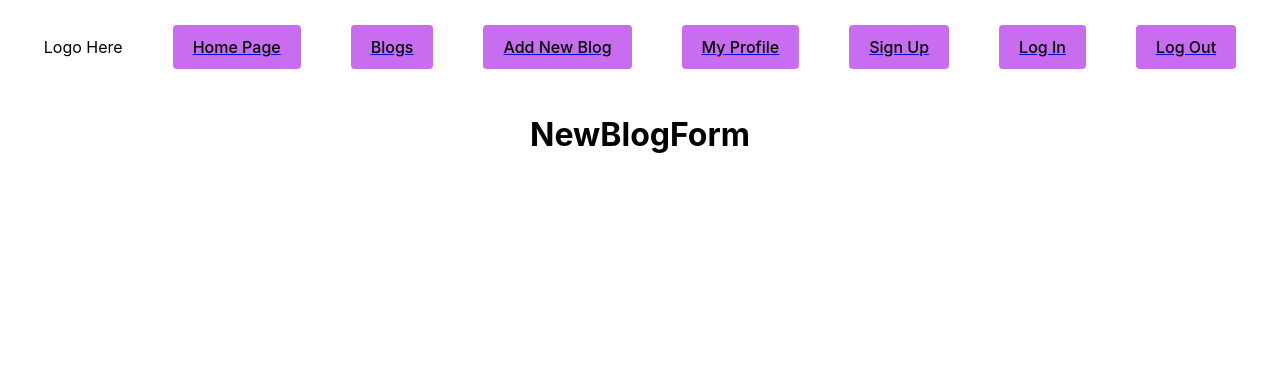
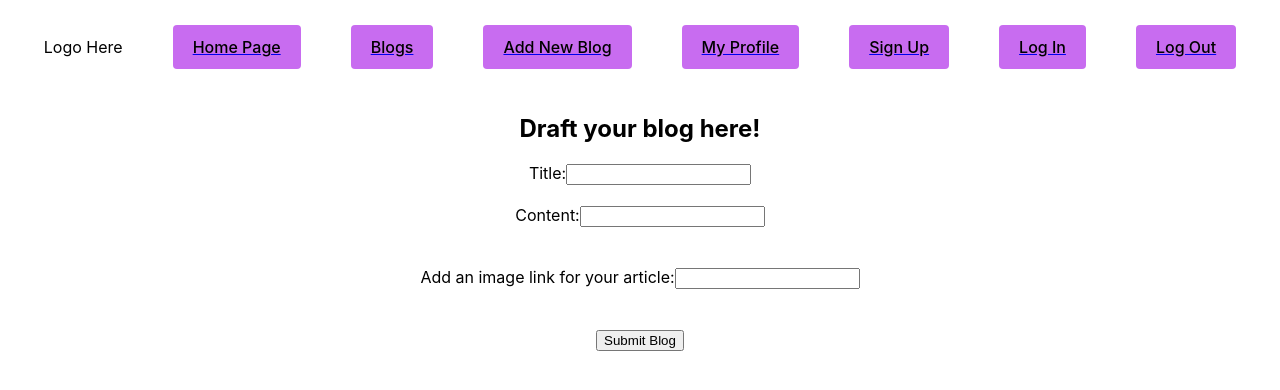
Before and after one commit to erobbi/blog-app-frontend, a React (Create React App) app: page /blogs/new in a window 1280 px wide. Shown: the top 390 px of the page. Built offline with nearby package versions, Linux system fonts and the light colour scheme.

Commit message:
added bare bones new blog form

```diff
--- a/src/NewBlogForm.js
+++ b/src/NewBlogForm.js
@@ -1,7 +1,70 @@
+import { useState } from "react";
+
 function NewBlogForm() {
-    return(
-        <h1>NewBlogForm </h1>
-    )
+  const [title, setTitle] = useState("");
+  const [content, setContent] = useState("");
+  const [img_url, setImg_url] = useState("");
+  const [errors, setErrors] = useState([]);
+
+  function handleSubmit(e) {
+    e.preventDefault();
+    fetch("/blogs", {
+      method: "POST",
+      headers: {
+        "Content-Type": "application/json",
+      },
+      body: JSON.stringify({
+        title,
+        content,
+        img_url,
+      }),
+    }).then((r) => {
+      if (r.ok) {
+        r.json().then(console.log("blog submitted"));
+      } else {
+        r.json().then((err) => setErrors(err.errors));
+      }
+    });
+  }
+
+  return (
+    <div>
+      <h2>Draft your blog here!</h2>
+
+      <form class="w-full max-w-sm" onSubmit={handleSubmit}>
+        <label htmlFor="title">Title:</label>
+        <input
+          type="text"
+          id="title"
+          value={title}
+          onChange={(e) => setTitle(e.target.value)}
+        />
+        <br />
+        <br />
+        <label htmlFor="content">Content:</label>
+        <input
+          type="text"
+          id="content"
+          value={content}
+          onChange={(e) => setContent(e.target.value)}
+        />
+        <br />
+        <br />
+        <br />
+        <label htmlFor="img_url">Add an image link for your article:</label>
+        <input
+          type="text"
+          id="img_url"
+          value={img_url}
+          onChange={(e) => setImg_url(e.target.value)}
+        />
+        <br />
+        <br />
+        <br />
+        <button type="submit">Submit Blog</button>
+      </form>
+    </div>
+  );
 }
 
-export default NewBlogForm
+export default NewBlogForm;
```
